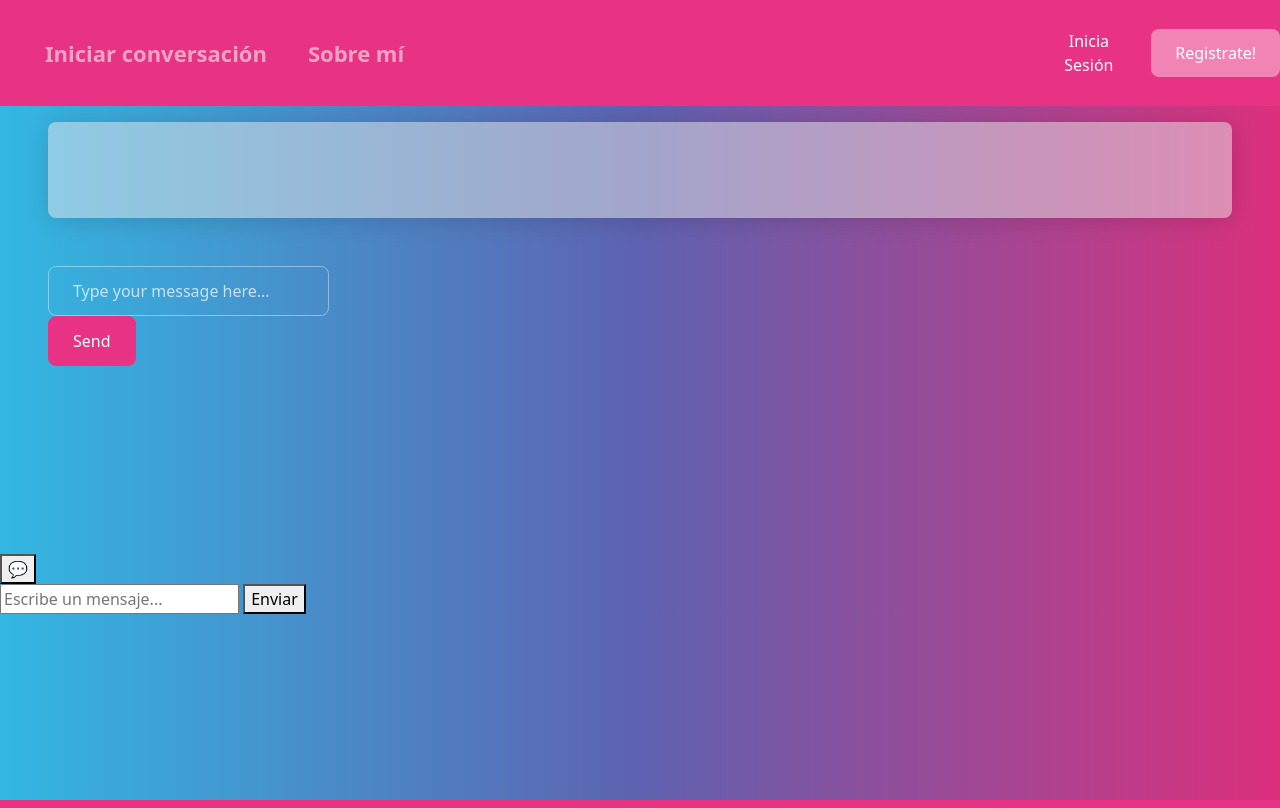
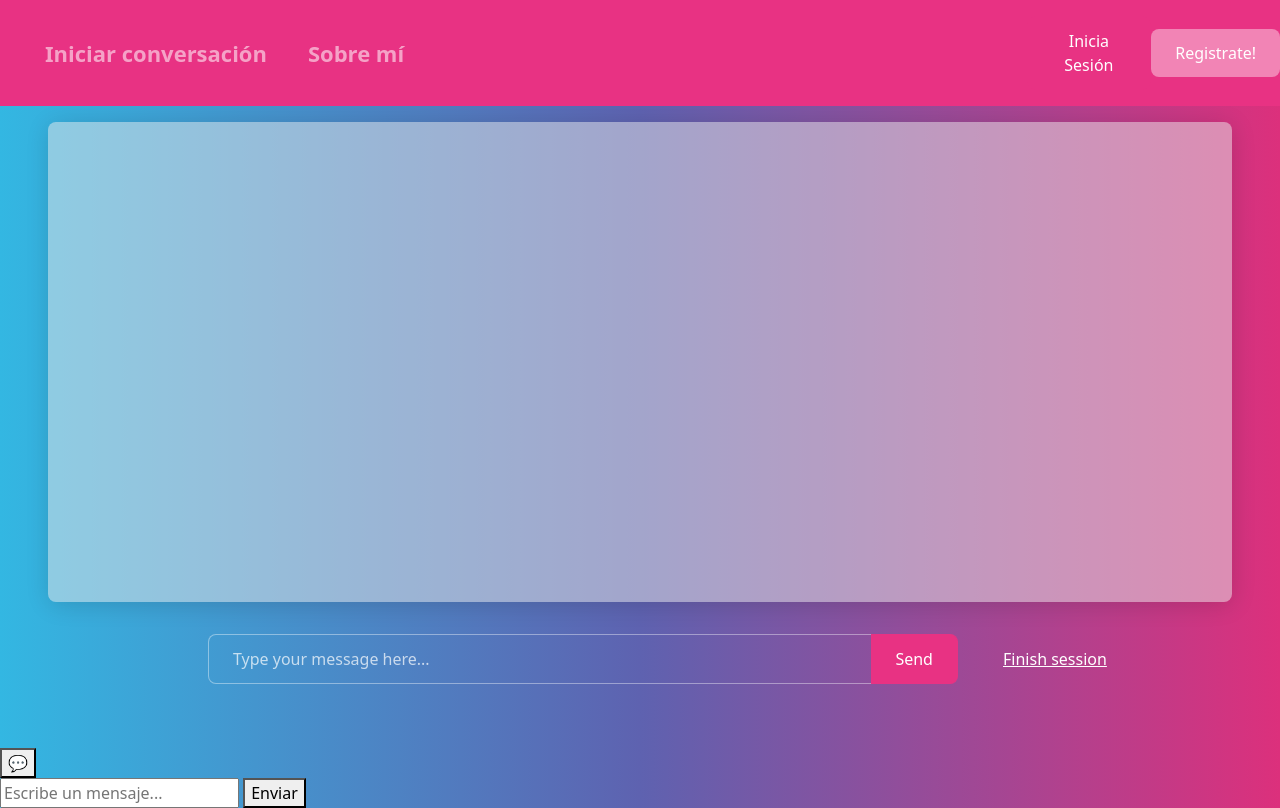
Before and after one commit to Rubi960/HackUDC25, a Django app: page /chat/ in a window 1280 px wide. Run offline with Django 5.2, Linux system fonts and the light colour scheme; some libraries are stand-ins or nearby versions.

Commit message:
rama sin modelo

```diff
--- a/chat/templates/chat/chat.html
+++ b/chat/templates/chat/chat.html
@@ -6,13 +6,13 @@
         .chat-container {
             display: flex;
             flex-direction: column;
-            height: 60vh;
             margin-top: -2em;
         }
         .chat-history {
             flex-grow: 1;
             overflow-y: auto;
-            max-height: 50vh;
+            max-height: 60vh;
+            height: 60vh;
             padding: 1rem;
             border-radius: 0.5rem;
             background-color: rgba(231, 231, 231, 0.5);
@@ -27,10 +27,6 @@
         }
         .chat-message.user {
             justify-content: flex-end;
-            text-align: right;
-            background-color: #E83283;
-            padding: 0.5rem 1rem;
-            border-radius: 0.5rem;
         }
         .message {
             max-width: 70%;
@@ -49,8 +45,10 @@
         .input-container {
             display: flex;
             padding: 1rem;
-            background-color: #f1f5f9;
-            border-top: 1px solid #e5e7eb;
+            margin-top: -2em;
+        }
+        .terminate {
+            margin-right: -5em;
         }
     </style>
 
@@ -59,11 +57,14 @@
             <div id="chat-history" class="chat-history mb-4 p-4 rounded shadow">
                 <!-- Chat history will be dynamically inserted here -->
             </div>
-            <div class="table-secondary input-group mb-3">
-                <form method="POST" id="chat-form" class="flex w-full">
+            <div class="input-container d-flex justify-content-center">
+                <form method="POST" id="chat-form" class="d-flex w-75" autocomplete="off">
                     {% csrf_token %}
-                    <input id="chat-input" type="text" class="form-control" placeholder="Type your message here...">
-                    <button class="btn btn-primary" type="submit" id="send-button">Send</button>
+                    <div class="input-group">
+                        <input id="chat-input" type="text" class="form-control" placeholder="Type your message here...">
+                        <button class="btn btn-primary" type="submit" id="send-button">Send</button>
+                    </div>
+                    <button class="btn btn-link w-25 terminate" type="submit" id="terminate-button">Finish session</button>
                 </form>
             </div>
         </main>
@@ -82,14 +83,14 @@
                 chatInput.disabled = true;
                 chatInput.placeholder = "Awaiting response..."
                 sendButton.disabled = true;
-                sendButton.classList.remove('bg-blue-600');
-                sendButton.classList.add('bg-gray-400');
+                sendButton.classList.remove('btn-primary');
+                sendButton.classList.add('btn-secondary');
 
                 const messageWrapper = document.createElement('div');
-                messageWrapper.classList.add('chat-message', 'user', 'text-right', 'mb-2');
+                messageWrapper.classList.add('chat-message', 'user');
 
                 const messageElement = document.createElement('div');
-                messageElement.classList.add('inline-block', 'bg-blue-500', 'text-white', 'p-2', 'rounded-lg');
+                messageElement.classList.add('message', 'user');
                 messageElement.textContent = message;
 
                 messageWrapper.appendChild(messageElement);
@@ -108,15 +109,12 @@
                     .then(data => {
                         const response = data.response;
                         const messageWrapper2 = document.createElement('div');
-                        messageWrapper2.classList.add('chat-message', 'ai', 'text-left', 'mb-2');
-                        messageWrapper2.style.maxWidth = '70%';
-                        messageWrapper2.style.padding = '0.5rem 1rem';
-                        messageWrapper2.style.borderRadius = '0.5rem';
-                        messageWrapper2.style.fontWeight = 'bold';
-                        messageWrapper2.style.backgroundColor = 'rgba(215,211,211,0.35)';
+                        messageWrapper2.classList.add('chat-message', 'ai');
 
                         const messageElement2 = document.createElement('div');
-                        messageElement2.classList.add('inline-block', 'bg-gray-300', 'p-2', 'rounded-lg');
+                        messageElement2.classList.add('message', 'ai');
+                        messageElement2.textContent = response;
+
                         messageWrapper2.appendChild(messageElement2);
                         chatHistory.appendChild(messageWrapper2);
 
@@ -130,8 +128,8 @@
                                 chatInput.disabled = false;
                                 chatInput.placeholder = "Type your message here..."
                                 sendButton.disabled = false;
-                                sendButton.classList.remove('bg-gray-400');
-                                sendButton.classList.add('bg-blue-600');
+                                sendButton.classList.remove('btn-secondary');
+                                sendButton.classList.add('btn-primary');
                                 chatInput.focus();
                             }
                         }
```
Also changed, not shown: aboutme/templates/aboutme/aboutme.html (+7 -7 lines).
